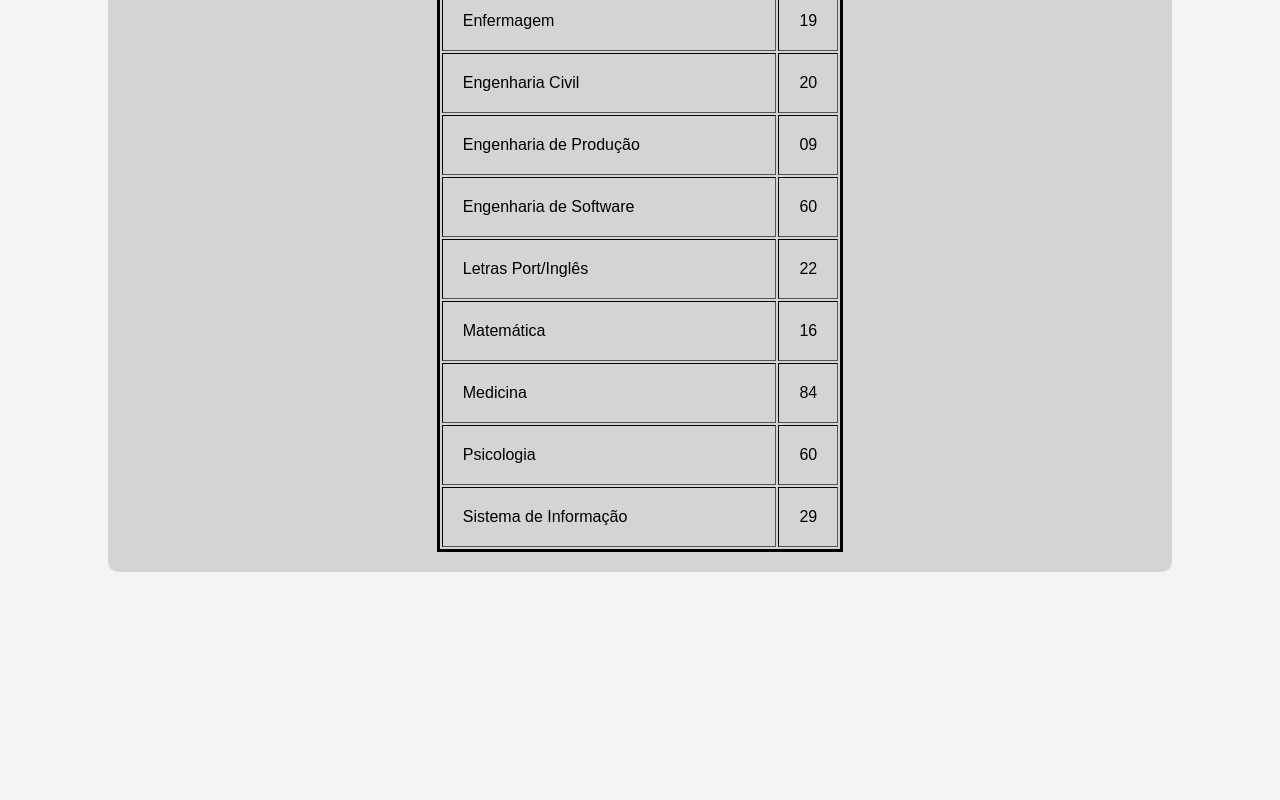
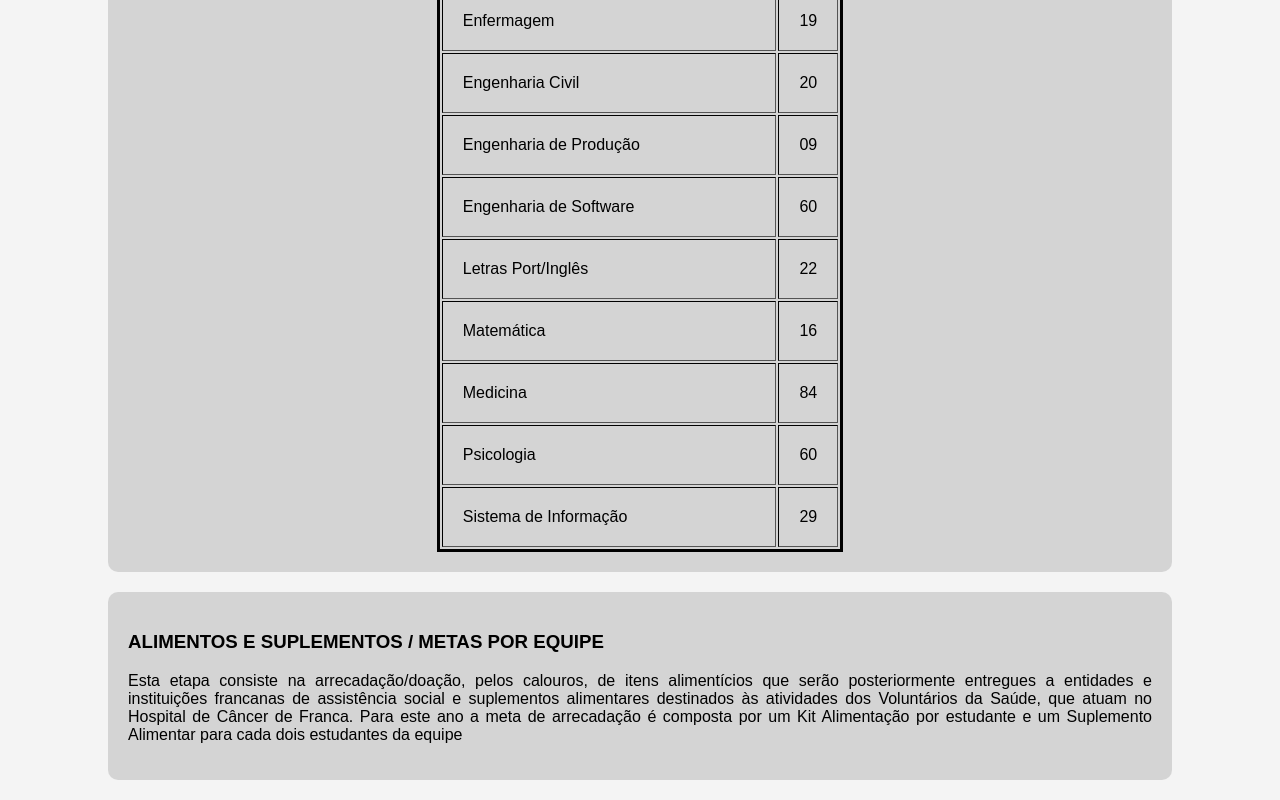
Before and after one commit to iteha/progcomp1, a plain HTML site: page trote/gincana.html in a window 1280 px wide. Shown: the part 1347-2147 px from the top of the page. Before the commit the page ends 1939 px from the top, so only its background shows below. Drawn offline with Linux system fonts and the light colour scheme.

Commit message:
Add files via upload

```diff
--- a/trote/gincana.html
+++ b/trote/gincana.html
@@ -120,5 +120,16 @@
                 </tr>
             </table>
         </div>
+        <div class ="container">
+            <h3> ALIMENTOS E SUPLEMENTOS / METAS POR EQUIPE  </h3>
+            <p>Esta etapa consiste na arrecadação/doação, pelos calouros, de itens
+                alimentícios que serão posteriormente entregues a entidades e instituições francanas
+                de assistência social e suplementos alimentares destinados às atividades dos
+                Voluntários da Saúde, que atuam no Hospital de Câncer de Franca.
+                Para este ano a meta de arrecadação é composta por um Kit Alimentação por
+                estudante e um Suplemento Alimentar para cada dois estudantes da equipe</p>
+
+
+        </div>
     </body>
 </html>
```
Also changed, not shown: trote/introducao.html (+0 -1 lines).
